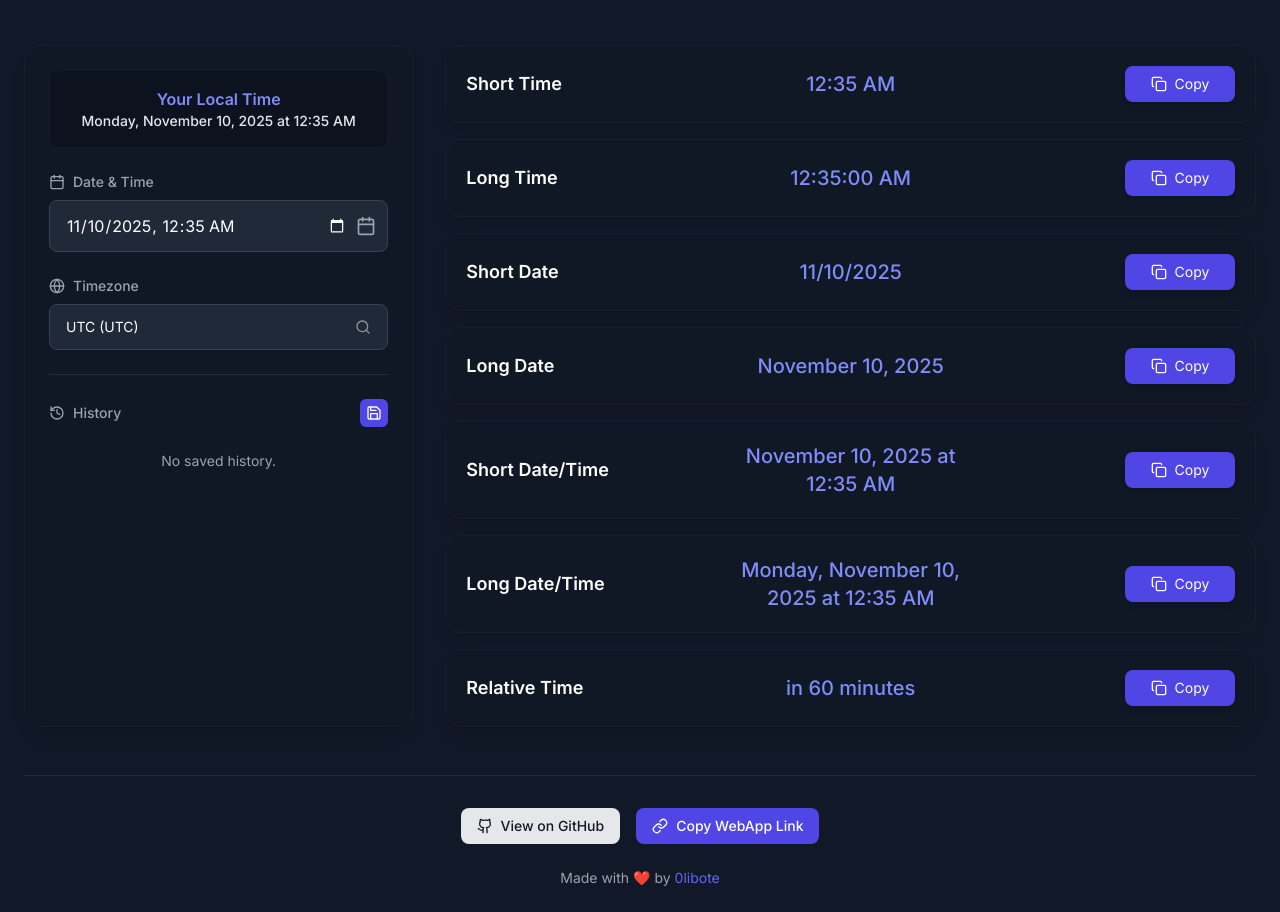
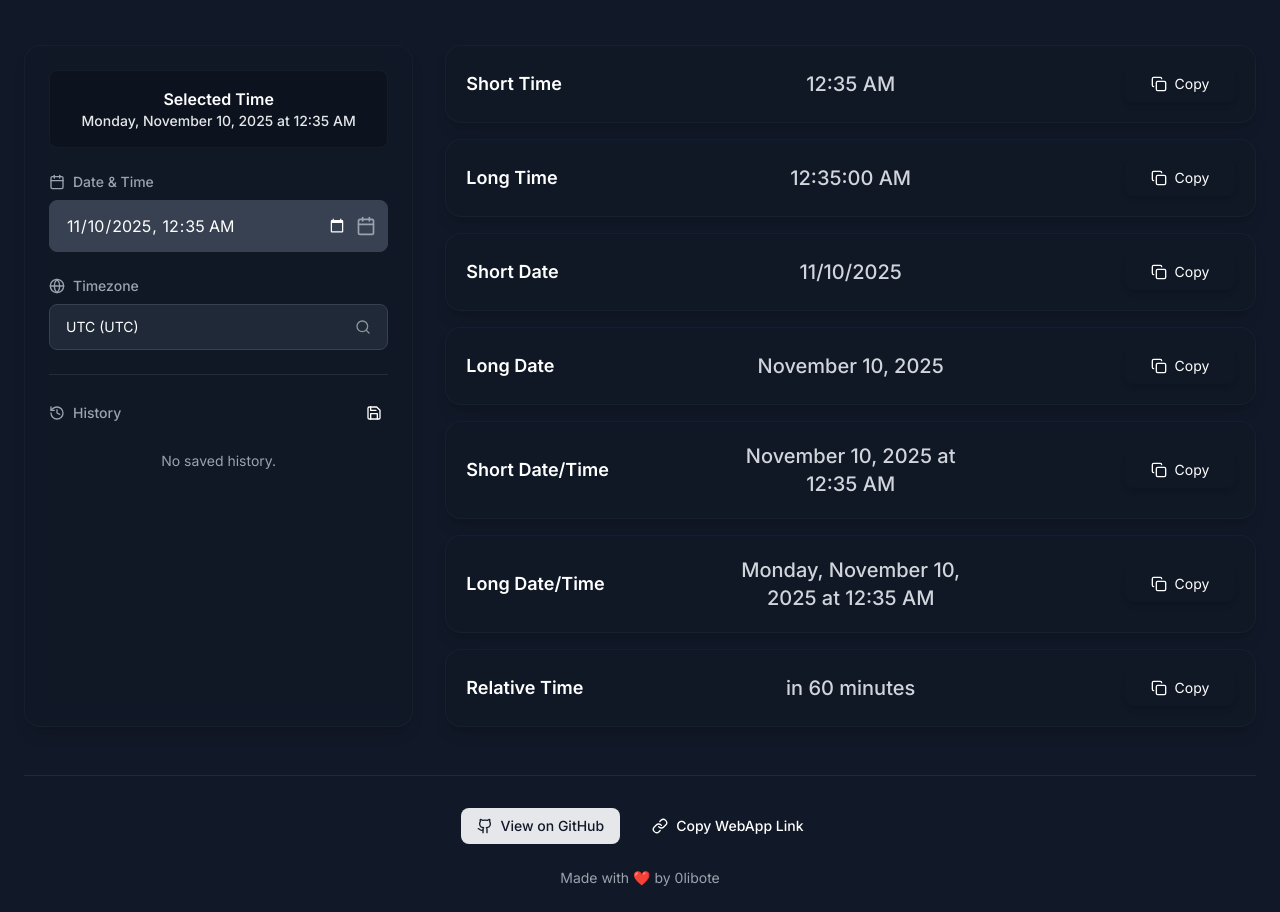
Before and after one commit to 0libote/discord-timestamp, a React (Vite) app: page / in a window 1280 px wide. Shown: the part 200-1112 px from the top of the page. Built offline with nearby package versions, Linux system fonts and the light colour scheme.

Commit message:
indigo > discord

```diff
--- a/src/components/Controls.jsx
+++ b/src/components/Controls.jsx
@@ -26,7 +26,7 @@ const TimezonePicker = ({ selectedTimezone, setSelectedTimezone, currentTheme })
       </label>
       <motion.button
         onClick={() => setIsOpen(!isOpen)}
-        className="w-full bg-white dark:bg-gray-800 rounded-lg px-4 py-3 text-gray-900 dark:text-white cursor-pointer flex items-center justify-between border border-gray-300 dark:border-gray-700 hover:border-indigo-500 dark:hover:border-indigo-500 transition-colors"
+        className="w-full bg-white dark:bg-gray-800 rounded-lg px-4 py-3 text-gray-900 dark:text-white cursor-pointer flex items-center justify-between border border-gray-300 dark:border-gray-700 hover:border-discord-500 dark:hover:border-discord-500 transition-colors"
         whileTap={{ scale: 0.98 }}
       >
         <span className="text-sm truncate">{`${selectedTimezone} (${getTimezoneAbbreviation(selectedTimezone)})`}</span>
@@ -49,7 +49,7 @@ const TimezonePicker = ({ selectedTimezone, setSelectedTimezone, currentTheme })
                   placeholder="Search timezones..."
                   value={searchTerm}
                   onChange={(e) => setSearchTerm(e.target.value)}
-                  className="w-full bg-gray-100 dark:bg-gray-900 rounded px-10 py-2 text-sm text-gray-900 dark:text-white focus:outline-none focus:ring-2 focus:ring-indigo-500 border border-transparent focus:border-transparent"
+                  className="w-full bg-gray-100 dark:bg-gray-900 rounded px-10 py-2 text-sm text-gray-900 dark:text-white focus:outline-none focus:ring-2 focus:ring-discord-500 border border-transparent focus:border-transparent"
                   autoFocus
                 />
               </div>
@@ -63,7 +63,7 @@ const TimezonePicker = ({ selectedTimezone, setSelectedTimezone, currentTheme })
                     setIsOpen(false);
                     setSearchTerm('');
                   }}
-                  className="px-4 py-2 hover:bg-indigo-500 hover:text-white dark:hover:bg-indigo-500 cursor-pointer text-sm"
+                  className="px-4 py-2 hover:bg-discord-500 hover:text-white dark:hover:bg-discord-500 cursor-pointer text-sm"
                 >
                   {tz} <span className="text-xs opacity-70">{getTimezoneAbbreviation(tz)}</span>
                 </div>
@@ -109,7 +109,7 @@ const HistoryPanel = ({ history, setHistory, setSelectedDate, getUnixTimestamp,
                     <History className="w-4 h-4 mr-2" />
                     History
                 </span>
-                <motion.button onClick={() => setShowHistorySave(!showHistorySave)} className="text-sm bg-indigo-600 hover:bg-indigo-700 text-white p-1.5 rounded-md" whileTap={{scale: 0.9}}>
+                <motion.button onClick={() => setShowHistorySave(!showHistorySave)} className="text-sm bg-discord-600 hover:bg-discord-700 text-white p-1.5 rounded-md" whileTap={{scale: 0.9}}>
                     <Save className="w-4 h-4" />
                 </motion.button>
             </label>
@@ -122,9 +122,9 @@ const HistoryPanel = ({ history, setHistory, setSelectedDate, getUnixTimestamp,
                         placeholder="Name for timestamp..."
                         value={historyName}
                         onChange={(e) => setHistoryName(e.target.value)}
-                        className="w-full bg-white dark:bg-gray-800 rounded-md px-3 py-2 text-sm text-gray-900 dark:text-white focus:outline-none focus:ring-2 focus:ring-indigo-500 border border-gray-300 dark:border-gray-700"
+                        className="w-full bg-white dark:bg-gray-800 rounded-md px-3 py-2 text-sm text-gray-900 dark:text-white focus:outline-none focus:ring-2 focus:ring-discord-500 border border-gray-300 dark:border-gray-700"
                     />
-                    <motion.button onClick={saveToHistory} className="bg-indigo-600 hover:bg-indigo-700 text-white px-4 rounded-md text-sm" whileTap={{scale: 0.95}}>Save</motion.button>
+                    <motion.button onClick={saveToHistory} className="bg-discord-600 hover:bg-discord-700 text-white px-4 rounded-md text-sm" whileTap={{scale: 0.95}}>Save</motion.button>
                 </motion.div>
             )}
             </AnimatePresence>
@@ -182,7 +182,7 @@ const Controls = ({ selectedDate, setSelectedDate, selectedTimezone, setSelected
     >
       <div className="space-y-6">
         <div className="p-4 bg-white/50 dark:bg-black/20 rounded-lg border border-gray-200/50 dark:border-gray-800/50 text-center">
-          <p className="font-semibold text-indigo-500 dark:text-indigo-400">Your Local Time</p>
+          <p className="font-semibold text-discord-500 dark:text-discord-400">Selected Time</p>
           <div className="text-center font-medium text-sm text-gray-800 dark:text-gray-200">{longFormDate}</div>
         </div>
 
@@ -196,7 +196,7 @@ const Controls = ({ selectedDate, setSelectedDate, selectedTimezone, setSelected
               type="datetime-local"
               value={selectedDate}
               onChange={(e) => setSelectedDate(e.target.value)}
-              className="w-full pl-4 pr-10 py-3 bg-white dark:bg-gray-800 text-gray-900 dark:text-white rounded-lg border border-gray-300 dark:border-gray-700 focus:outline-none focus:ring-2 focus:ring-indigo-500 transition-colors"
+              className="w-full pl-4 pr-10 py-3 bg-gray-50 dark:bg-gray-700 text-gray-900 dark:text-white rounded-lg border border-gray-300 dark:border-gray-700 focus:outline-none focus:ring-2 focus:ring-discord-500 transition-colors"
               style={{ colorScheme: theme }}
             />
             <div className="absolute inset-y-0 right-0 flex items-center pr-3 pointer-events-none">
--- a/src/components/Footer.jsx
+++ b/src/components/Footer.jsx
@@ -4,9 +4,13 @@ import { motion } from 'framer-motion';
 
 const Footer = ({ currentTheme }) => {
   const [copied, setCopied] = useState(false);
+  const [hoveredLink, setHoveredLink] = useState(null);
+
+  const webappLink = "0liman.top/timestamp";
+  const githubLink = "https://github.com/0libote/discord-timestamp";
 
   const copyLink = () => {
-    navigator.clipboard.writeText("0liman.top/timestamp");
+    navigator.clipboard.writeText(webappLink);
     setCopied(true);
     setTimeout(() => setCopied(false), 2000);
   };
@@ -19,22 +23,38 @@ const Footer = ({ currentTheme }) => {
       className="mt-12 pt-8 border-t border-gray-200 dark:border-gray-800 text-center"
     >
       <div className="flex justify-center items-center gap-4">
+        <div className="relative">
           <motion.a
-          href="https://github.com/0libote/discord-timestamp"
+            href={githubLink}
             target="_blank"
             rel="noopener noreferrer"
             className="inline-flex items-center gap-2 bg-gray-800 dark:bg-gray-200 text-white dark:text-gray-900 px-4 py-2 rounded-lg transition-colors whitespace-nowrap text-sm font-medium hover:bg-gray-700 dark:hover:bg-gray-300"
             whileHover={{ scale: 1.05 }}
             whileTap={{ scale: 0.95 }}
+            onMouseEnter={() => setHoveredLink('github')}
+            onMouseLeave={() => setHoveredLink(null)}
           >
             <Github className="w-4 h-4" />
             View on GitHub
           </motion.a>
+          {hoveredLink === 'github' && (
+            <motion.div
+              initial={{ opacity: 0, y: 10 }}
+              animate={{ opacity: 1, y: 0 }}
+              className="absolute bottom-[calc(100%+8px)] left-1/2 transform -translate-x-1/2 bg-gray-800 text-white border border-gray-700 rounded-lg px-3 py-2 text-xs font-mono whitespace-nowrap z-10 shadow-lg"
+            >
+              {githubLink}
+            </motion.div>
+          )}
+        </div>
+        <div className="relative">
           <motion.button
             onClick={copyLink}
-          className="relative inline-flex items-center gap-2 bg-indigo-600 text-white px-4 py-2 rounded-lg transition-colors whitespace-nowrap text-sm font-medium hover:bg-indigo-700"
+            className="inline-flex items-center gap-2 bg-discord-600 text-white px-4 py-2 rounded-lg transition-colors whitespace-nowrap text-sm font-medium hover:bg-discord-700"
             whileHover={{ scale: 1.05 }}
             whileTap={{ scale: 0.95 }}
+            onMouseEnter={() => setHoveredLink('webapp')}
+            onMouseLeave={() => setHoveredLink(null)}
           >
             {copied ? (
               <>
@@ -48,9 +68,19 @@ const Footer = ({ currentTheme }) => {
               </>
             )}
           </motion.button>
+          {hoveredLink === 'webapp' && (
+            <motion.div
+              initial={{ opacity: 0, y: 10 }}
+              animate={{ opacity: 1, y: 0 }}
+              className="absolute bottom-[calc(100%+8px)] left-1/2 transform -translate-x-1/2 bg-gray-800 text-white border border-gray-700 rounded-lg px-3 py-2 text-xs font-mono whitespace-nowrap z-10 shadow-lg"
+            >
+              {webappLink}
+            </motion.div>
+          )}
+        </div>
       </div>
       <p className="mt-6 text-sm text-gray-500 dark:text-gray-400">
-        Made with ❤️ by <a href="https://github.com/0libote" target="_blank" rel="noopener noreferrer" className="text-indigo-500 hover:underline">0libote</a>
+        Made with ❤️ by <a href="https://github.com/0libote" target="_blank" rel="noopener noreferrer" className="text-discord-500 hover:underline">0libote</a>
       </p>
     </motion.footer>
   );
--- a/src/components/Header.jsx
+++ b/src/components/Header.jsx
@@ -22,13 +22,13 @@ const Header = ({ theme, toggleTheme }) => {
             </svg>
           </motion.div>
           <h1 className="text-xl font-bold text-gray-900 dark:text-white">
-            <span className="text-indigo-500">Discord</span> Timestamp
+            <span className="discord">Discord</span> Timestamp
           </h1>
         </div>
 
         <motion.button
           onClick={toggleTheme}
-          className="p-2 rounded-full bg-gray-200/50 dark:bg-gray-800/50 text-gray-800 dark:text-gray-200 hover:bg-gray-300/50 dark:hover:bg-gray-700/50 transition-colors focus:outline-none focus:ring-2 focus:ring-indigo-500"
+          className="p-2 rounded-full bg-gray-200/50 dark:bg-gray-800/50 text-gray-800 dark:text-gray-200 hover:bg-gray-300/50 dark:hover:bg-gray-700/50 transition-colors focus:outline-none focus:ring-2 focus:ring-discord-500"
           aria-label="Toggle theme"
           whileHover={{ scale: 1.1 }}
           whileTap={{ scale: 0.9 }}
--- a/src/components/TimestampList.jsx
+++ b/src/components/TimestampList.jsx
@@ -51,7 +51,7 @@ const TimestampList = ({ getUnixTimestamp, formatPreview, currentTheme }) => {
         return (
           <motion.div
             key={type.id}
-            className="bg-white/50 dark:bg-gray-900/50 rounded-2xl p-4 md:p-5 shadow-lg border border-gray-200/50 dark:border-gray-800/50 backdrop-blur-md transition-all duration-200 hover:border-indigo-500/50"
+            className="bg-white/50 dark:bg-gray-900/50 rounded-2xl p-4 md:p-5 shadow-lg border border-gray-200/50 dark:border-gray-800/50 transition-all duration-200 discord"
             variants={itemVariants}
             whileHover={{ scale: 1.02 }}
           >
@@ -59,15 +59,15 @@ const TimestampList = ({ getUnixTimestamp, formatPreview, currentTheme }) => {
               <h3 className="text-lg font-semibold text-gray-900 dark:text-white">{type.name}</h3>
 
               <div className="text-center">
-                <div className="text-xl font-medium text-indigo-500 dark:text-indigo-400">{preview}</div>
+                <div className="text-xl font-medium text-gray-700 dark:text-gray-300">{preview}</div>
               </div>
 
-              <div className="flex justify-center md:justify-end">
+                            <div className="flex justify-center md:justify-end relative">
                               <motion.button
                                 onMouseEnter={() => setHoveredTimestamp(type.id)}
                                 onMouseLeave={() => setHoveredTimestamp(null)}
                                 onClick={() => copyToClipboard(timestampCode, type.id)}
-                  className="flex items-center justify-center gap-2 bg-indigo-600 text-white px-4 py-2 rounded-lg transition-colors whitespace-nowrap text-sm min-w-[110px] relative shadow-md hover:bg-indigo-700"
+                                className="flex items-center justify-center gap-2 bg-discord-600 text-white px-4 py-2 rounded-lg transition-colors whitespace-nowrap text-sm min-w-[110px] shadow-md hover:bg-discord-700"
                                 whileHover={{ scale: 1.05 }}
                                 whileTap={{ scale: 0.95 }}
                               >
@@ -82,6 +82,7 @@ const TimestampList = ({ getUnixTimestamp, formatPreview, currentTheme }) => {
                                     <span>Copy</span>
                                   </>
                                 )}
+                              </motion.button>
                               {hoveredTimestamp === type.id && (
                                 <motion.div
                                   initial={{ opacity: 0, y: 10 }}
@@ -91,9 +92,7 @@ const TimestampList = ({ getUnixTimestamp, formatPreview, currentTheme }) => {
                                   {timestampCode}
                                 </motion.div>
                               )}
-                </motion.button>
-              </div>
-            </div>
+                            </div>            </div>
           </motion.div>
         );
       })}
--- a/tailwind.config.js
+++ b/tailwind.config.js
@@ -7,6 +7,9 @@ export default {
   ],
   theme: {
     extend: {
+      colors: {
+        discord: '#5865F2',
+      },
       fontFamily: {
         sans: ['Inter', 'sans-serif'],
       },
```
Lines whose indentation alone changed are shown as unchanged.
